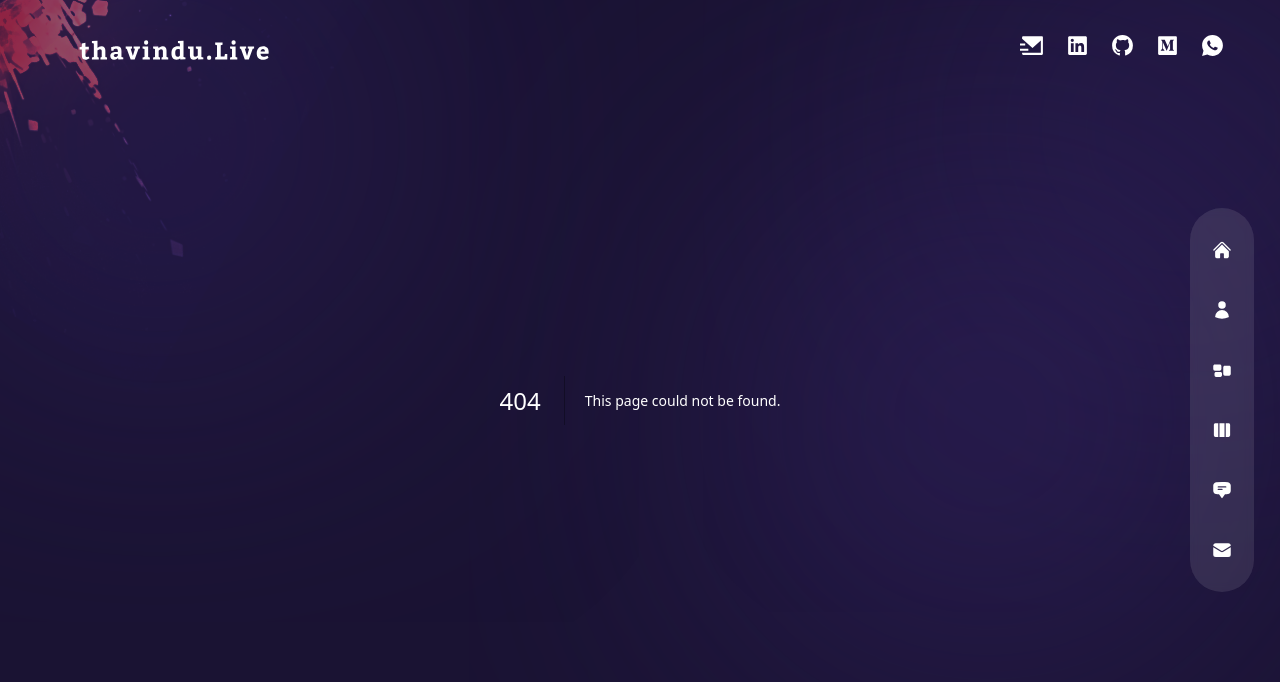
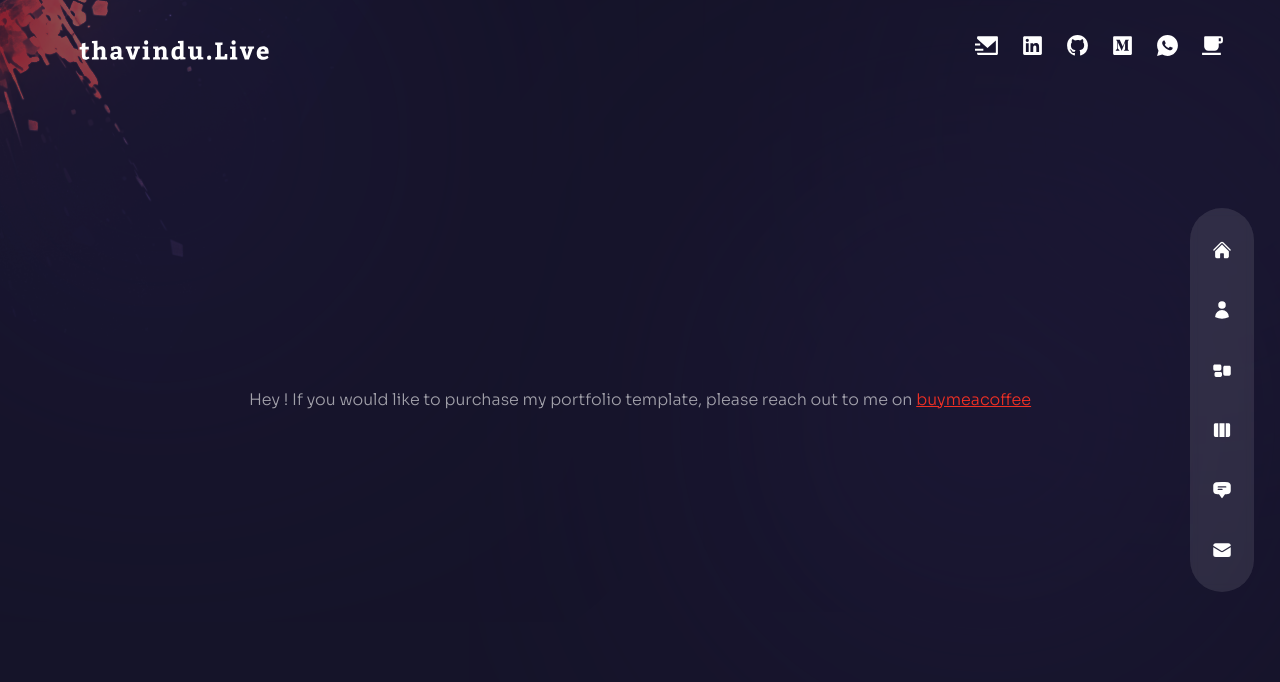
Before and after one commit to IthavinduU/thavindu-live-portfolio, a Next.js app: page /BuyTemplate in a window 1280 px wide. Before the commit this address had no page. Shown: the top 682 px of the page. Built offline with nearby package versions, Linux system fonts and the light colour scheme.

Commit message:
BuyMeACoffee feature added

```diff
--- a/components/Footer.js
+++ b/components/Footer.js
@@ -1,9 +1,12 @@
 // components/Footer.js
+import Link from 'next/link';
+
 const Footer = () => {
   return (
-    <footer className="bg-primary text-white py-4 text-left text-sm">
-      <p>&copy; {new Date().getFullYear()} Thavindu Liyanage. All rights reserved.</p>
-    </footer>
+    <Link href="/BuyTemplate">
+      <p className="footer">© 2024 Thavindu Liyanage. All rights reserved.</p>
+
+    </Link>
   );
 };
 
--- a/components/Socials.js
+++ b/components/Socials.js
@@ -4,7 +4,8 @@ import {
   RiGithubFill,
   RiMediumFill,
   RiWhatsappFill,
-  RiMailSendFill
+  RiMailSendFill,
+  RiCupFill
 } from "react-icons/ri";
 
 const Socials = () => {
@@ -80,6 +81,17 @@ const Socials = () => {
           WhatsApp
         </span>
       </div>
+      <div className="relative group">
+        <Link
+          href={"/BuyTemplate"}
+          className="hover:text-accent transition-all duration-300 flex items-center"
+        >
+          <RiCupFill />
+        </Link>
+        <span className="absolute left-1/2 transform -translate-x-1/2 bottom-full mb-2 px-2 py-1 text-sm text-white bg-black rounded opacity-0 group-hover:opacity-100 transition-opacity duration-300">
+          buymeacoffee
+        </span>
+      </div>
     </div>
   );
 };
--- /dev/null
+++ b/pages/BuyTemplate.js
@@ -0,0 +1,22 @@
+// pages/buyTemplate.js
+import Link from "next/link";
+
+const BuyTemplate = () => {
+  return (
+    <div className="h-screen flex items-center justify-center bg-primary/60">
+      <p className="buy-template">
+        Hey ! If you would like to purchase my portfolio template, please reach out to me on{" "}
+        <a
+          href="https://www.buymeacoffee.com/Odbb0q1cZY"
+          target="_blank"
+          rel="noopener noreferrer"
+          className="text-accent underline"
+        >
+          buymeacoffee
+        </a>
+      </p>
+    </div>
+  );
+};
+
+export default BuyTemplate;
--- a/styles/globals.css
+++ b/styles/globals.css
@@ -91,20 +91,23 @@
 
 }
 
-footer {
-  font-size: 10px;
+.footer {
   text-align: left;
-  padding: 10rem;
-  background-color: transparent;
+  padding-left: 10rem;
+  padding-bottom: 25px;
+  color: #7d7d7e;
+  position: absolute;
+  width: 100%;
+  bottom: 0;
 }
-
-footer a {
-  color: #ffffff;
-  text-decoration: none;
-}
-
-footer a:hover {
-  text-decoration: underline;
+.footer-buytemp {
+  text-align: left;
+  padding-left: 16rem;
+  padding-bottom: 10px;
+  color: #7d7d7e;
+  position: absolute;
+  width: 100%;
+  bottom: 0;
 }
 
 /* Card styles */
```
